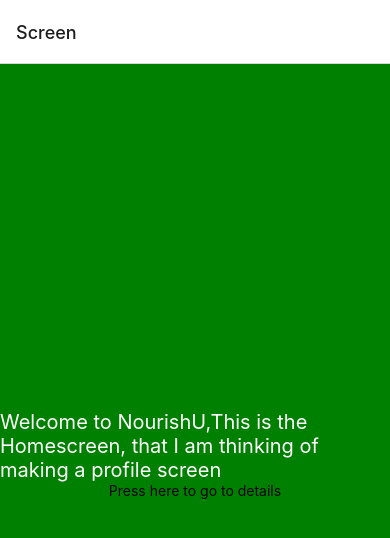
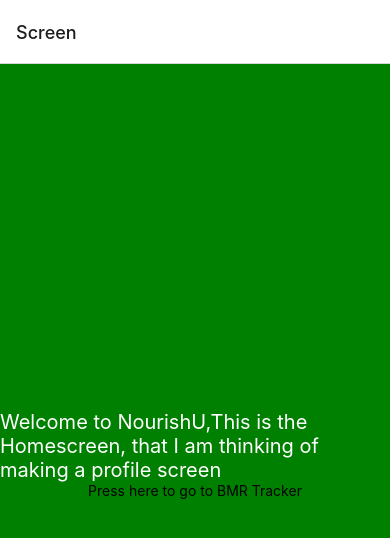
Before and after one commit to sohamv21/NourishU, a React Native app: screen /Home in a window 390 px wide. Shown: the top 538 px of the page. Built offline with nearby package versions, Linux system fonts and the light colour scheme.

Commit message:
Button stuff

```diff
--- a/pages/HomeScreen.js
+++ b/pages/HomeScreen.js
@@ -1,4 +1,4 @@
-import { Text, SafeAreaView, TouchableOpacity } from 'react-native';
+import { Text, SafeAreaView, TouchableOpacity,Image } from 'react-native';
 import { StyleSheet } from 'react-native';
 
 const styles = StyleSheet.create({
@@ -11,6 +11,9 @@
   textcontainer: {
     color:"#fff",
     fontSize:20
+  },
+  button:{
+
   }
 });
 
@@ -20,9 +23,9 @@
       <Text style={styles.textcontainer}>
         Welcome to NourishU,This is the Homescreen, that I am thinking of making a profile screen
       </Text>
-      <TouchableOpacity title="Go to BMR Tracker"
+      <TouchableOpacity style ={styles.button} title = "Go to BMR Tracker"
         onPress={() => navigation.navigate('BMRTracker')}>
-          <Text>Press here to go to details</Text>
+          <Text>Press here to go to BMR Tracker</Text>
         </TouchableOpacity>
     </SafeAreaView>
   );
```
